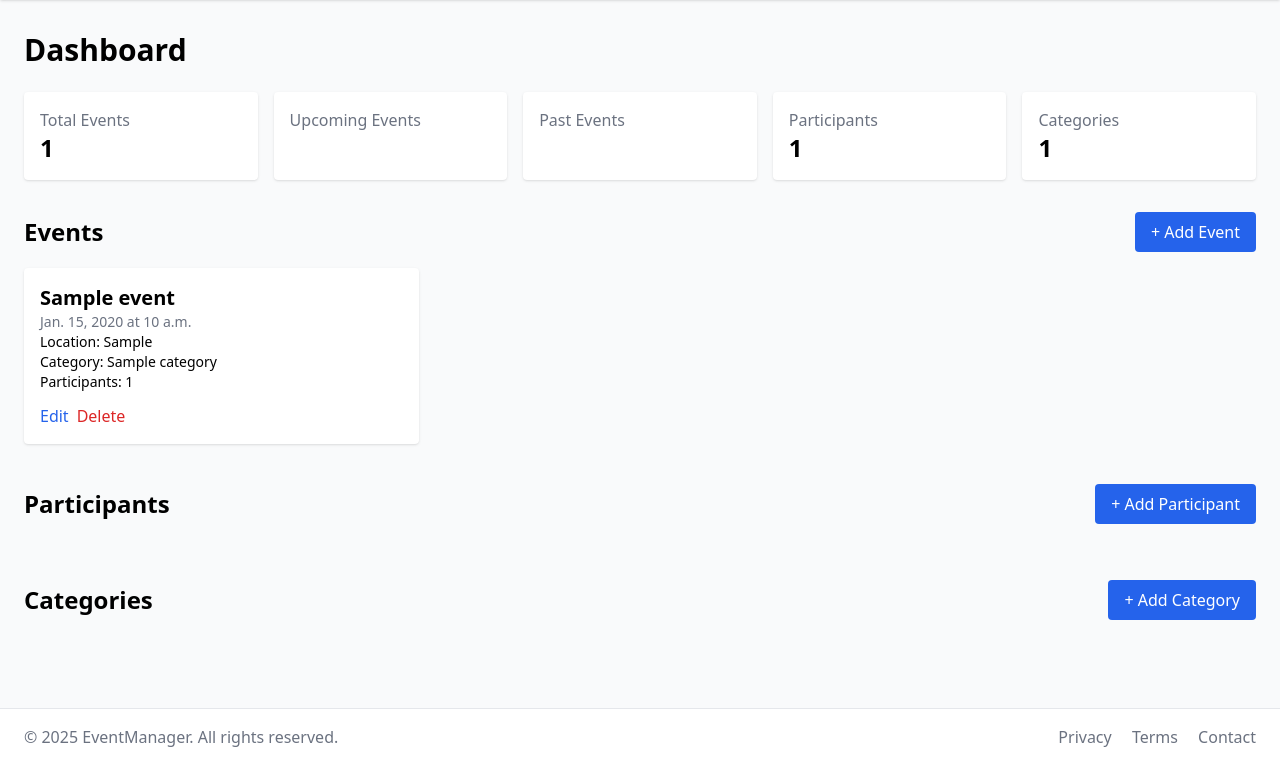
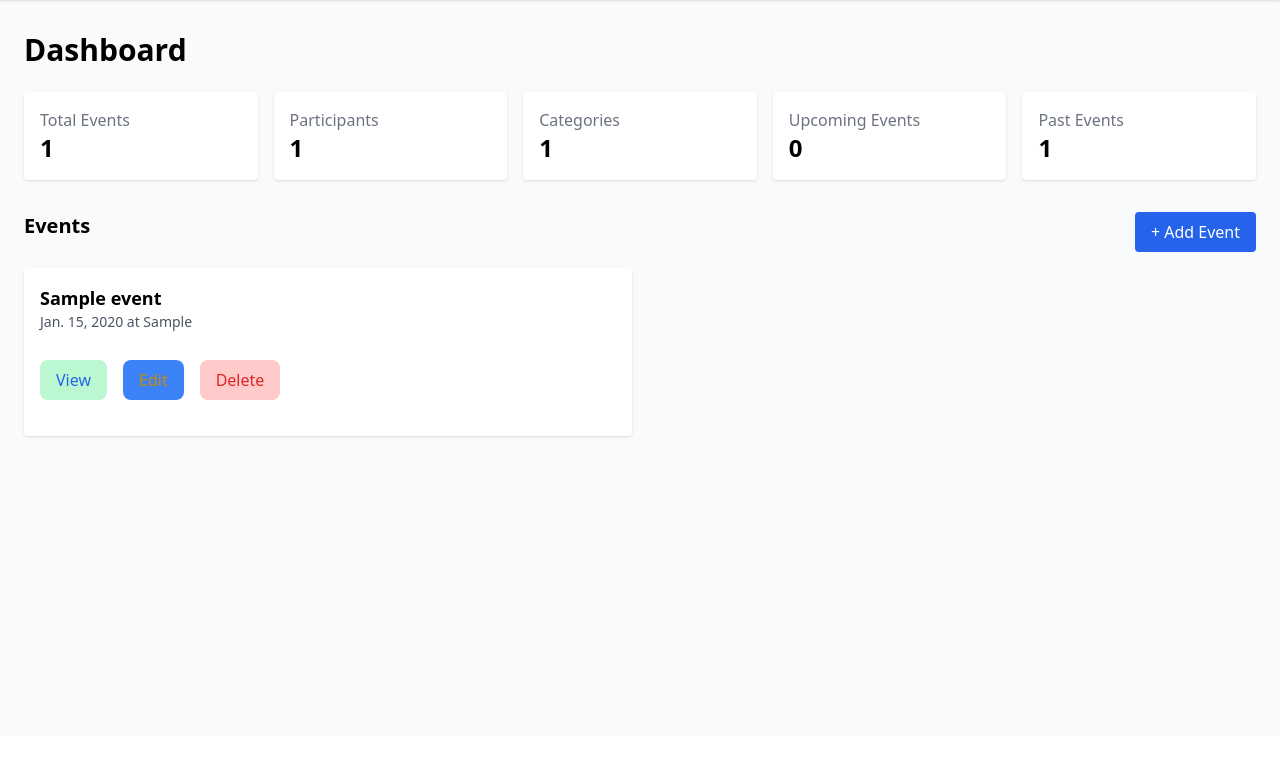
Before and after one commit to Atiar-Rahman/event-management, a Django app: page /events/dashboard/ in a window 1280 px wide. Shown: the part 64-829 px from the top of the page. After the commit the page ends 502 px from the top, so only its background shows below. Run offline with Django 5.2, Linux system fonts and the light colour scheme; tables that the repository leaves empty hold one stand-in row (values such as "Sample post").

Commit message:
dashboard update

```diff
--- a/events/templates/events/dashboard.html
+++ b/events/templates/events/dashboard.html
@@ -1,133 +1,119 @@
 {% load static %}
-
 <!DOCTYPE html>
 <html lang="en">
 <head>
     <meta charset="UTF-8">
     <title>Dashboard - Event Manager</title>
-    <link rel="stylesheet" href="{% static "css/output.css" %}">
+    <link rel="stylesheet" href="{% static 'css/output.css' %}">
 </head>
 <body class="bg-gray-50">
 
-
 {% include "events/navbar.html" %}
-
 
 <section class="py-8">
     <div class="container mx-auto px-6">
         <h1 class="text-3xl font-bold mb-6">Dashboard</h1>
 
+
         <div class="grid grid-cols-1 md:grid-cols-5 gap-4 mb-8">
-            <a href="?filter=all" class="bg-white p-4 rounded shadow hover:bg-blue-50">
+            <a href="?type=events" class="bg-white p-4 rounded shadow hover:bg-blue-50 block">
                 <h3 class="text-gray-500">Total Events</h3>
-                <p class="text-2xl font-bold">{{ total_events }}</p>
+                <p class="text-2xl font-bold">{{ counts.events.total }}</p>
             </a>
-            <a href="?filter=upcoming" class="bg-white p-4 rounded shadow hover:bg-blue-50">
+
+            <a href="?type=participants" class="bg-white p-4 rounded shadow hover:bg-blue-50 block">
+                <h3 class="text-gray-500">Participants</h3>
+                <p class="text-2xl font-bold">{{ counts.participants.total }}</p>
+            </a>
+
+            <a href="?type=categories" class="bg-white p-4 rounded shadow hover:bg-blue-50 block">
+                <h3 class="text-gray-500">Categories</h3>
+                <p class="text-2xl font-bold">{{ counts.categories.total }}</p>
+            </a>
+
+            <a href="?type=upcoming" class="bg-white p-4 rounded shadow hover:bg-blue-50 block">
                 <h3 class="text-gray-500">Upcoming Events</h3>
-                <p class="text-2xl font-bold">{{ upcoming_events_count }}</p>
+                <p class="text-2xl font-bold">{{ counts.events.upcoming }}</p>
             </a>
-            <a href="?filter=past" class="bg-white p-4 rounded shadow hover:bg-blue-50">
+
+            <a href="?type=past" class="bg-white p-4 rounded shadow hover:bg-blue-50 block">
                 <h3 class="text-gray-500">Past Events</h3>
-                <p class="text-2xl font-bold">{{ past_events_count }}</p>
+                <p class="text-2xl font-bold">{{ counts.events.past }}</p>
             </a>
-            <div class="bg-white p-4 rounded shadow">
-                <h3 class="text-gray-500">Participants</h3>
-                <p class="text-2xl font-bold">{{ total_participants }}</p>
-            </div>
-            <div class="bg-white p-4 rounded shadow">
-                <h3 class="text-gray-500">Categories</h3>
-                <p class="text-2xl font-bold">{{ total_categoris }}</p>
-            </div>
         </div>
 
-        <!-- 🔥 Events CRUD -->
-        <div class="mb-10">
-            <div class="flex justify-between items-center mb-4">
-                <h2 class="text-2xl font-semibold">Events</h2>
+
+        <div class="data-section">
+            {% if data_type in "events upcoming_events past_events" %}
+                <div class="flex justify-between mb-4">
+                    <h2 class="text-xl font-semibold">Events</h2>
                     <a href="{% url 'event_create' %}" class="bg-blue-600 text-white px-4 py-2 rounded hover:bg-blue-700">
                         + Add Event
                     </a>
                 </div>
-            <div class="grid grid-cols-1 md:grid-cols-2 lg:grid-cols-3 gap-6">
-                {% for event in events %}
-                <div class="bg-white rounded shadow p-4">
-                    <h3 class="text-xl font-semibold">{{ event.name }}</h3>
-                    <p class="text-sm text-gray-500">{{ event.date }} at {{ event.time }}</p>
-                    <p class="text-sm">Location: {{ event.location }}</p>
-                    <p class="text-sm">Category: {{ event.category.name }}</p>
-                    <p class="text-sm">Participants: {{ event.participants.count }}</p>
-                    <div class="flex space-x-2 mt-3">
-                        <a href="{% url 'event_update' event.pk %}" class="text-blue-600">Edit</a>
-                        <a href="{% url 'event_delete' event.pk %}" class="text-red-600">Delete</a>
+                <div class="grid grid-cols-1 md:grid-cols-2 gap-4">
+                    {% for event in data %}
+                    <div class="bg-white p-4 rounded shadow">
+                        <h3 class="text-lg font-bold">{{ event.name }}</h3>
+                        <p class="text-sm text-gray-600">{{ event.date }} at {{ event.location }}</p>
+                        <div class="mt-2 flex">
+                            <a href="{% url 'event_detail' event.id %}" class="text-blue-600 hover:underline mr-4 bg-green-200 py-2 px-4 my-5 rounded-lg">View</a>
+                            <a href="{% url 'event_update' event.id %}" class="text-yellow-600 hover:underline mr-4 bg-blue-500 py-2 px-4 my-5 rounded-lg">Edit</a>
+                            <a href="{% url 'event_delete' event.id %}" class="text-red-600 hover:underline mr-4 bg-red-200 py-2 px-4 my-5 rounded-lg">Delete</a>
                         </div>
                     </div>
                     {% empty %}
                     <p>No events found.</p>
                     {% endfor %}
                 </div>
-        </div>
 
-        <!-- 🔥 Participants CRUD -->
-        <div class="mb-10">
-            <div class="flex justify-between items-center mb-4">
-                <h2 class="text-2xl font-semibold">Participants</h2>
+            {% elif data_type == "participants" %}
+                <div class="flex justify-between mb-4">
+                    <h2 class="text-xl font-semibold">Participants</h2>
                     <a href="{% url 'participant_create' %}" class="bg-blue-600 text-white px-4 py-2 rounded hover:bg-blue-700">
                         + Add Participant
                     </a>
                 </div>
-            <div class="grid grid-cols-1 md:grid-cols-3 gap-6">
-                {% for participant in participants %}
-                <div class="bg-white rounded shadow p-4">
-                    <h3 class="text-xl font-semibold">{{ participant.name }}</h3>
-                    <p class="text-sm text-gray-500">{{ participant.email }}</p>
-                    <p class="text-sm">Events: {{ participant.events.count }}</p>
-                    <div class="flex space-x-2 mt-3">
-                        <a href="{% url 'participant_update' participant.pk %}" class="text-blue-600">Edit</a>
-                        <a href="{% url 'participant_delete' participant.pk %}" class="text-red-600">Delete</a>
+                <div class="grid grid-cols-1 md:grid-cols-2 gap-4">
+                    {% for p in data %}
+                    <div class="bg-white p-4 rounded shadow">
+                        <h3 class="text-lg font-bold">{{ p.name }}</h3>
+                        <p class="text-sm text-gray-600">{{ p.email }}</p>
+                        <div class="mt-2 flex gap-2">
+                            <a href="{% url 'participant_update' p.id %}" class="text-yellow-600 hover:underline mr-4 bg-blue-500 py-2 px-4 my-5 rounded-lg">Edit</a>
+                            <a href="{% url 'participant_delete' p.id %}" class="text-red-600 hover:underline mr-4 bg-red-200 py-2 px-4 my-5 rounded-lg">Delete</a>
                         </div>
                     </div>
+                    {% empty %}
+                    <p>No participants found.</p>
                     {% endfor %}
                 </div>
-        </div>
 
-        <!-- 🔥 Categories CRUD -->
-        <div class="mb-10">
-            <div class="flex justify-between items-center mb-4">
-                <h2 class="text-2xl font-semibold">Categories</h2>
+            {% elif data_type == "categories" %}
+                <div class="flex justify-between mb-4">
+                    <h2 class="text-xl font-semibold">Categories</h2>
                     <a href="{% url 'category_create' %}" class="bg-blue-600 text-white px-4 py-2 rounded hover:bg-blue-700">
                         + Add Category
                     </a>
                 </div>
-            <div class="grid grid-cols-1 md:grid-cols-3 gap-6">
-                {% for category in categories %}
-                <div class="bg-white rounded shadow p-4">
-                    <h3 class="text-xl font-semibold">{{ category.name }}</h3>
-                    <p class="text-sm text-gray-500">{{ category.description }}</p>
-                    <p class="text-sm">Events: {{ category.event_count }}</p>
-                    <div class="flex space-x-2 mt-3">
-                        <a href="{% url 'category_update' category.pk %}" class="text-blue-600">Edit</a>
-                        <a href="{% url 'category_delete' category.pk %}" class="text-red-600">Delete</a>
+                <div class="grid grid-cols-1 md:grid-cols-2 gap-4">
+                    {% for c in data %}
+                    <div class="bg-white p-4 rounded shadow">
+                        <h3 class="text-lg font-bold">{{ c.name }}</h3>
+                        <p class="text-sm text-gray-600">{{ c.description }}</p>
+                        <div class="mt-2 flex gap-5">
+                            <a href="{% url 'category_update' c.id %}" class="text-yellow-600 hover:underline mr-4 bg-blue-500 py-2 px-4 my-5 rounded-lg">Edit</a>
+                            <a href="{% url 'category_delete' c.id %}" class="text-red-600 hover:underline mr-4 bg-red-200 py-2 px-4 my-5 rounded-lg">Delete</a>
                         </div>
                     </div>
+                    {% empty %}
+                    <p>No categories found.</p>
                     {% endfor %}
                 </div>
+            {% endif %}
         </div>
-
     </div>
 </section>
 
-
-<!-- 🔷 Footer -->
-<footer class="bg-white border-t">
-    <div class="container mx-auto px-6 py-4 flex flex-col md:flex-row justify-between items-center">
-        <p class="text-gray-500">&copy; 2025 EventManager. All rights reserved.</p>
-        <div class="space-x-4">
-            <a href="#" class="text-gray-500 hover:text-blue-600">Privacy</a>
-            <a href="#" class="text-gray-500 hover:text-blue-600">Terms</a>
-            <a href="#" class="text-gray-500 hover:text-blue-600">Contact</a>
-        </div>
-    </div>
-</footer>
-
 </body>
 </html>
--- a/events/urls.py
+++ b/events/urls.py
@@ -20,4 +20,5 @@ urlpatterns = [
     path('categories/<int:id>/edit/',category_update, name='category_update'),
     path('categories/<int:id>/delete/',category_delete, name='category_delete'),
 
+
 ]
--- a/events/views.py
+++ b/events/views.py
@@ -77,29 +77,60 @@ def event_delete(request, id):
     return render(request, 'events/event_confirm_delete.html', {'event': event})
 
 def dashboard(request):
+    type = request.GET.get('type', 'all')
+
     today = timezone.now().date()
-    events = Event.objects.select_related('category').prefetch_related('participants').all()
 
 
-    print(events)
-    total_events = Event.objects.count()
-    total_participants = Participant.objects.count()
-    total_categoris = Category.objects.count()
+    counts = {
+        'events': Event.objects.aggregate(
+            total=Count('id'),
+            upcoming=Count('id', filter=Q(date__gte=today)),
+            past=Count('id', filter=Q(date__lt=today)),
+        ),
+        'participants': Participant.objects.aggregate(total=Count('id')),
+        'categories': Category.objects.aggregate(total=Count('id')),
+    }
 
-    upcoming_events_count = Event.objects.filter(date__gte=today).count()
-    past_events_count = Event.objects.filter(date__lt=today).count()
 
-    todays_events = Event.objects.filter(date=today).select_related('category').prefetch_related('participants')
+    event_query = Event.objects.select_related('category').prefetch_related('participants')
+    participant_query = Participant.objects.all()
+    category_query = Category.objects.all()
+
+
+    data = None
+    data_type = ''
+
+    if type == 'events':
+        data = event_query.all()
+        data_type = 'events'
+
+    elif type == 'upcoming':
+        data = event_query.filter(date__gte=today)
+        data_type = 'upcoming_events'
+
+    elif type == 'past':
+        data = event_query.filter(date__lt=today)
+        data_type = 'past_events'
+
+    elif type == 'participants':
+        data = participant_query
+        data_type = 'participants'
+
+    elif type == 'categories':
+        data = category_query
+        data_type = 'categories'
+
+    else:
+        data = event_query.all()
+        data_type = 'events'
 
     context = {
-        'total_events': total_events,
-        'total_participants': total_participants,
-        'upcoming_events': upcoming_events_count,
-        'past_events': past_events_count,
-        'todays_events': todays_events,
-        'events':events,
-        'total_categoris':total_categoris
+        'counts': counts,
+        'data': data,
+        'data_type': data_type,
     }
+
     return render(request, 'events/dashboard.html', context)
 
 
--- a/static/css/output.css
+++ b/static/css/output.css
@@ -715,6 +715,10 @@ video {
   margin-left: 0.5rem;
 }
 
+.mt-2 {
+  margin-top: 0.5rem;
+}
+
 .block {
   display: block;
 }
@@ -907,6 +911,14 @@ video {
   gap: 1.5rem;
 }
 
+.gap-2 {
+  gap: 0.5rem;
+}
+
+.gap-5 {
+  gap: 1.25rem;
+}
+
 .space-x-8 > :not([hidden]) ~ :not([hidden]) {
   --tw-space-x-reverse: 0;
   margin-right: calc(2rem * var(--tw-space-x-reverse));
@@ -1069,6 +1081,21 @@ video {
 .bg-yellow-50 {
   --tw-bg-opacity: 1;
   background-color: rgb(254 252 232 / var(--tw-bg-opacity, 1));
+}
+
+.bg-green-400 {
+  --tw-bg-opacity: 1;
+  background-color: rgb(74 222 128 / var(--tw-bg-opacity, 1));
+}
+
+.bg-blue-200 {
+  --tw-bg-opacity: 1;
+  background-color: rgb(191 219 254 / var(--tw-bg-opacity, 1));
+}
+
+.bg-blue-300 {
+  --tw-bg-opacity: 1;
+  background-color: rgb(147 197 253 / var(--tw-bg-opacity, 1));
 }
 
 .bg-cover {
```
Also changed, not shown: events/templates/events/event_form.html (+4 -14 lines). Lines whose indentation alone changed are shown as unchanged.
